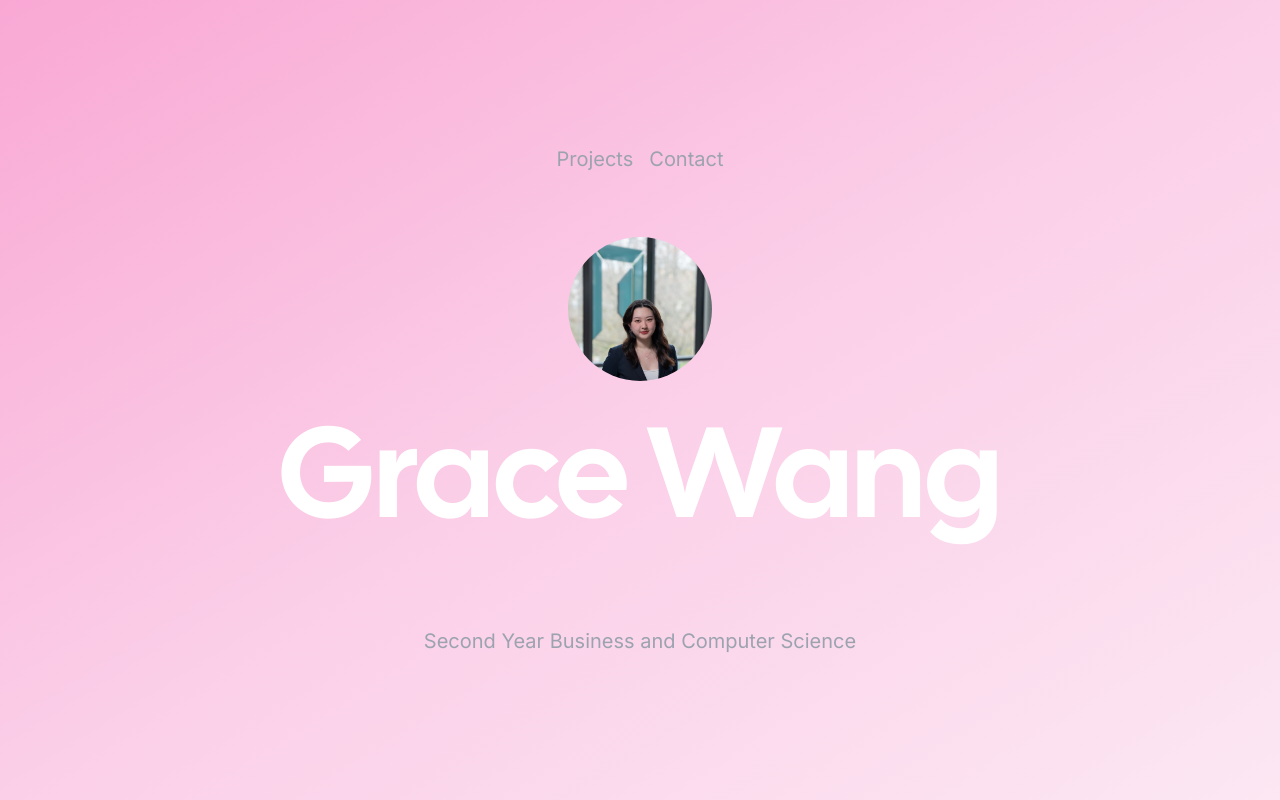
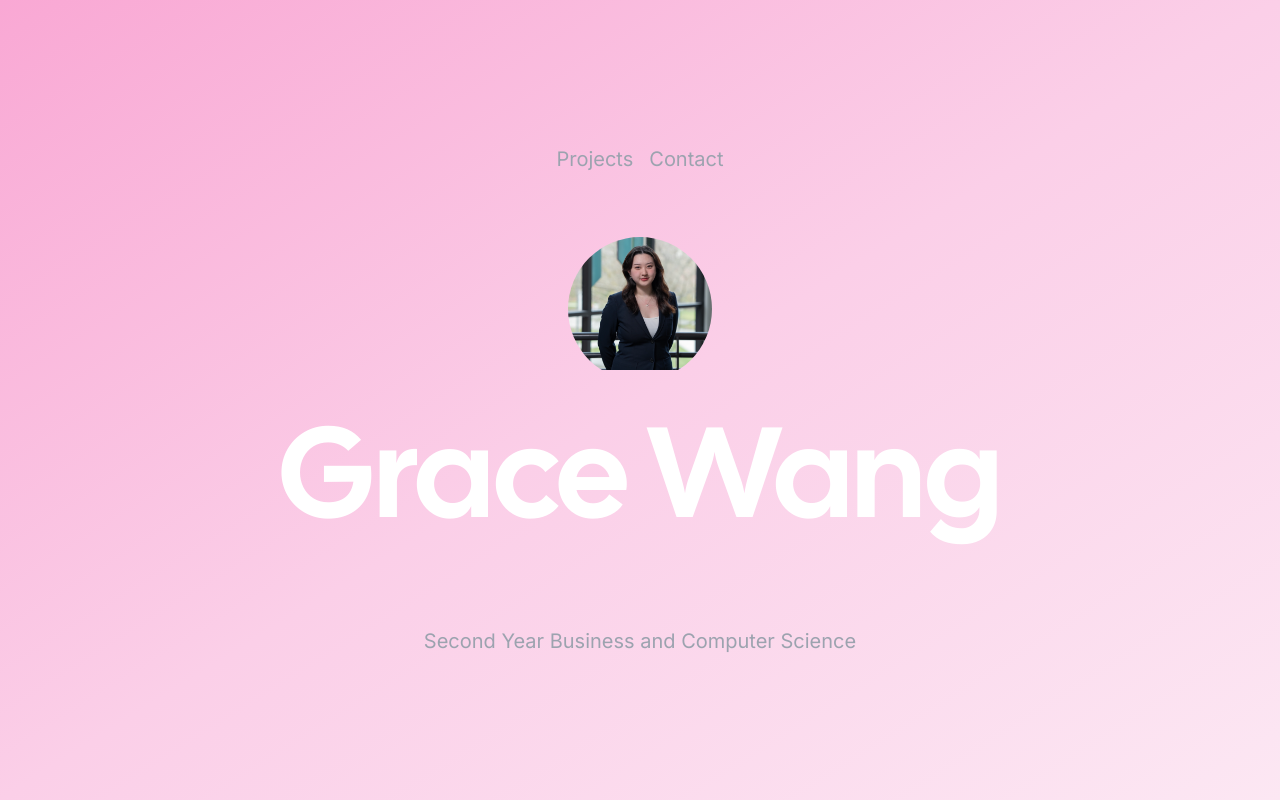
Before and after one commit to gracewxng/Portfolio, a Next.js app: page / in a window 1280 px wide. Built offline with nearby package versions, Linux system fonts and the light colour scheme; no server answers; what tailwindcss-debug-screens would draw is missing.

Commit message:
fixed cropping of photo

```diff
--- a/app/page.tsx
+++ b/app/page.tsx
@@ -28,7 +28,7 @@ export default function Home() {
       <div className="relative z-10 mb-6 animate-fade-in duration-20">
         <div className="w-36 h-36 rounded-full overflow-hidden">
           <Image
-            src="/headshot.jpg"
+            src="/headshot.png"
             alt="Grace Wang Headshot"
             width={150}
             height={150}
```
Also changed, not shown: public/headshot.jpg (deleted), public/headshot.png (added).
